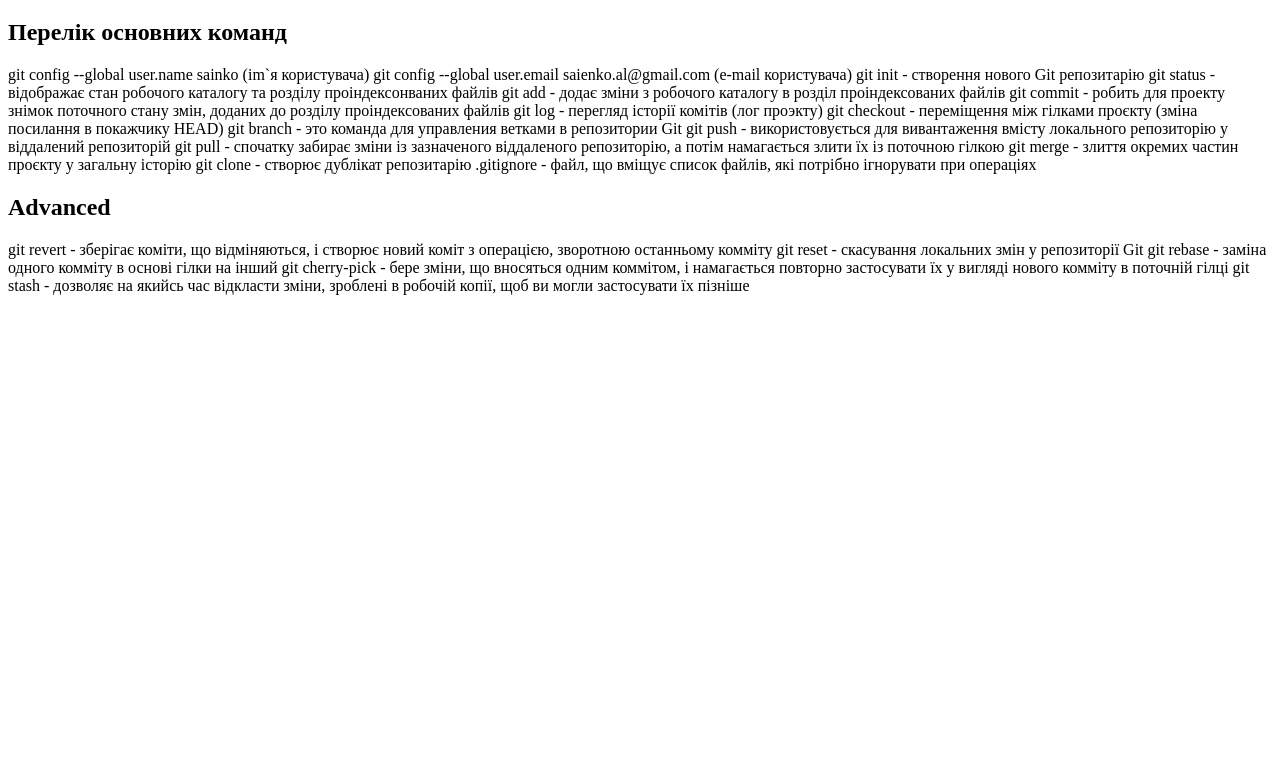
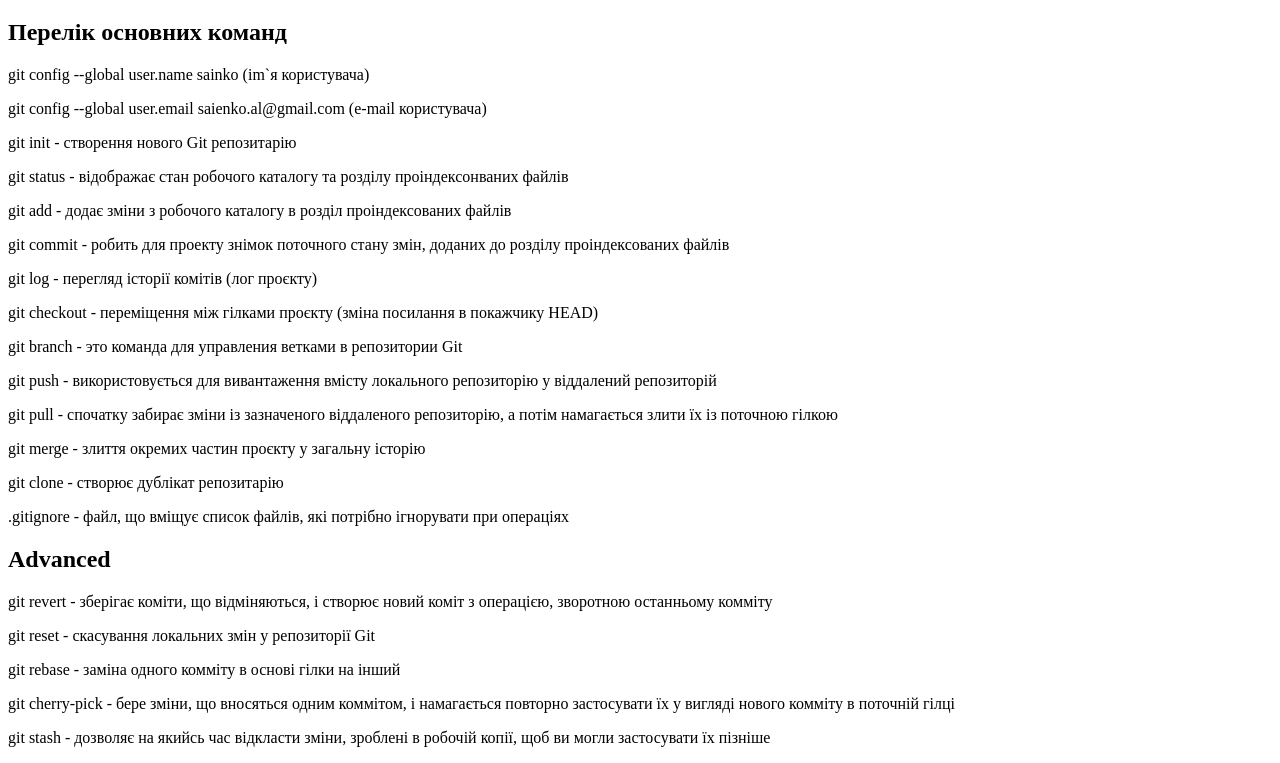
Before and after one commit to sainko/cursor-front-end-basic, a plain HTML site: page index.html in a window 1280 px wide. Shown: the part 61-824 px from the top of the page. Before the commit the page ends 800 px from the top, so only its background shows below. Drawn offline with Linux system fonts and the light colour scheme.

Commit message:
thied  commit

```diff
--- a/index.html
+++ b/index.html
@@ -9,27 +9,29 @@
 <body>
     <h1>Home work #1 Saienko Al</h1>
     <h2>Перелік основних команд</h2>
-git config --global user.name sainko (im`я користувача)
-git config --global user.email saienko.al@gmail.com (e-mail користувача)
-git init - створення нового Git репозитарію
-git status - відображає стан робочого каталогу та розділу проіндексонваних файлів
-git add - додає зміни з робочого каталогу в розділ проіндексованих файлів
-git commit - робить для проекту знімок поточного стану змін, доданих до розділу проіндексованих файлів
-git log - перегляд історії комітів (лог проэкту)
-git checkout - переміщення між гілками проєкту (зміна посилання в покажчику HEAD)
-git branch - это команда для управления ветками в репозитории Git
-git push - використовується для вивантаження вмісту локального репозиторію у віддалений репозиторій
-git pull - спочатку забирає зміни із зазначеного віддаленого репозиторію, а потім намагається злити їх із поточною гілкою
-git merge - злиття окремих частин проєкту у загальну історію
-git clone - створює дублікат репозитарію
-.gitignore - файл, що вміщує список файлів, які потрібно ігнорувати при операціях
+    <p>git config --global user.name sainko (im`я користувача)</p>
+    <p>git config --global user.email saienko.al@gmail.com (e-mail користувача)</p>
+    <p>git init - створення нового Git репозитарію</p>
+    <p>git status - відображає стан робочого каталогу та розділу проіндексонваних файлів</p>
+    <p>git add - додає зміни з робочого каталогу в розділ проіндексованих файлів</p>
+    <p>git commit - робить для проекту знімок поточного стану змін, доданих до розділу проіндексованих файлів</p>
+    <p>git log - перегляд історії комітів (лог проєкту)</p>
+    <p>git checkout - переміщення між гілками проєкту (зміна посилання в покажчику HEAD)</p>
+    <p>git branch - это команда для управления ветками в репозитории Git</p>
+    <p>git push - використовується для вивантаження вмісту локального репозиторію у віддалений репозиторій</p>
+    <p>git pull - спочатку забирає зміни із зазначеного віддаленого репозиторію, а потім намагається злити їх із поточною гілкою</p>
+    <p>git merge - злиття окремих частин проєкту у загальну історію</p>
+    <p>git clone - створює дублікат репозитарію</p>
+    <p>.gitignore - файл, що вміщує список файлів, які потрібно ігнорувати при операціях</p>
+
 
 <h2>Advanced</h2>
-git revert - зберігає коміти, що відміняються, і створює новий коміт з операцією, зворотною останньому комміту
-git reset - скасування локальних змін у репозиторії Git
-git rebase - заміна одного комміту в основі гілки на інший
-git cherry-pick - бере зміни, що вносяться одним коммітом, і намагається повторно застосувати їх у вигляді нового комміту в поточній гілці
-git stash - дозволяє на якийсь час відкласти зміни, зроблені в робочій копії, щоб ви могли застосувати їх пізніше
+    <p>git revert - зберігає коміти, що відміняються, і створює новий коміт з операцією, зворотною останньому комміту</p>
+    <p>git reset - скасування локальних змін у репозиторії Git</p>
+    <p>git rebase - заміна одного комміту в основі гілки на інший</p>
+    <p>git cherry-pick - бере зміни, що вносяться одним коммітом, і намагається повторно застосувати їх у вигляді нового комміту в поточній гілці</p>
+    <p>git stash - дозволяє на якийсь час відкласти зміни, зроблені в робочій копії, щоб ви могли застосувати їх пізніше</p>
+
 
 </body>
 </html>
```
